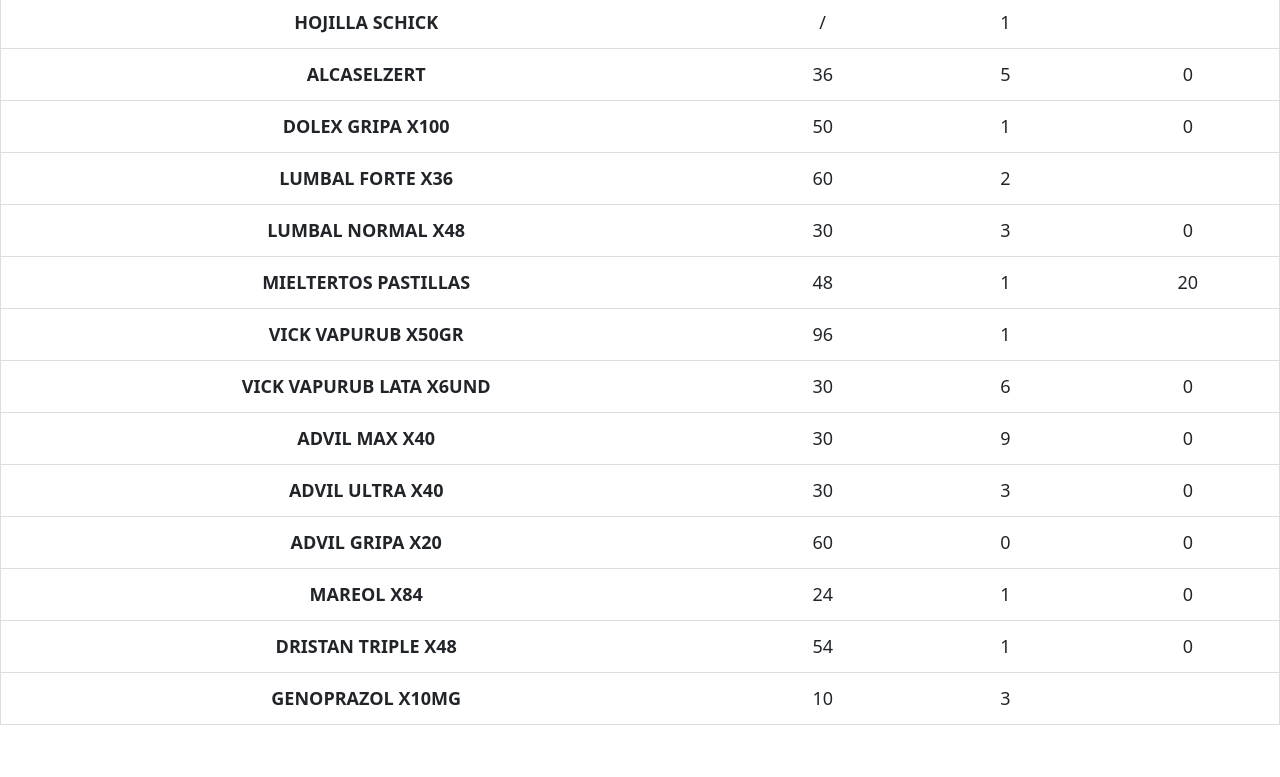
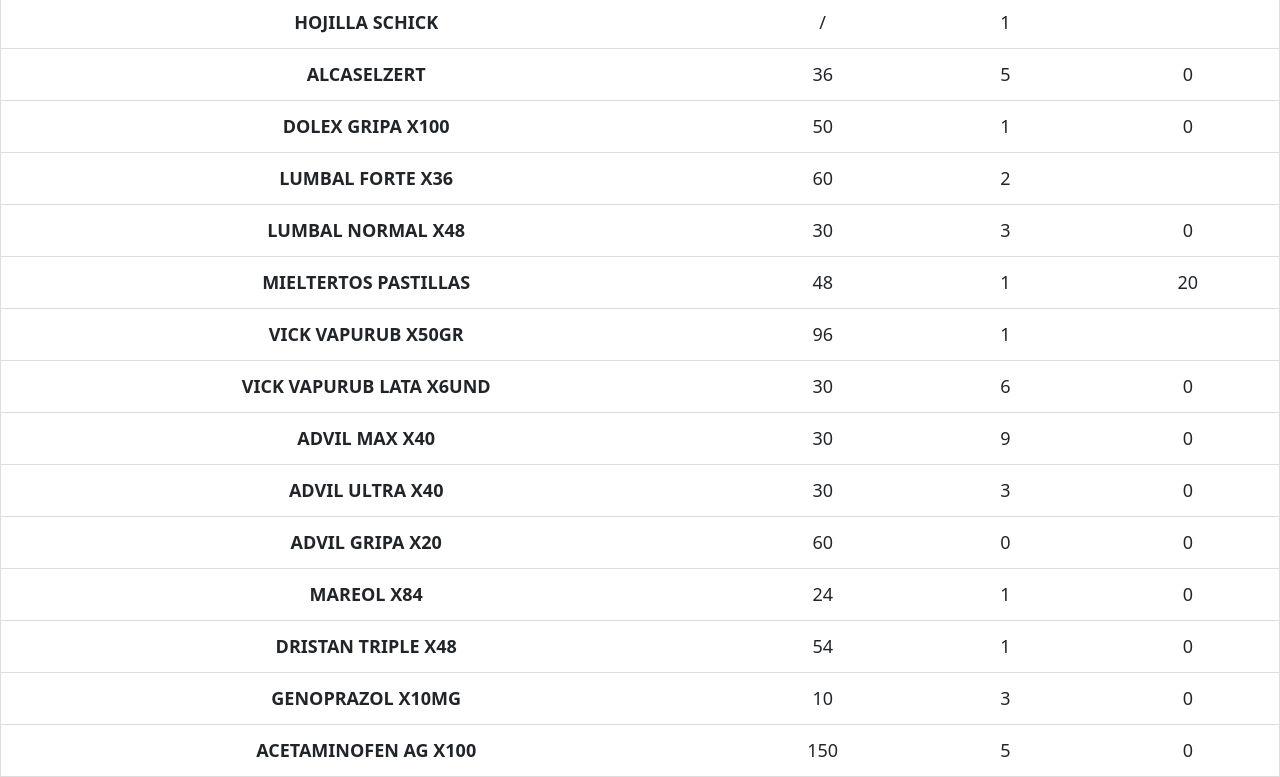
Before and after one commit to soperte/marketB, a plain HTML site: page index.html in a window 1280 px wide. Shown: the part 1828-2605 px from the top of the page. Before the commit the page ends 2553 px from the top, so only its background shows below. Drawn offline with nearby package versions, Linux system fonts and the light colour scheme.

Commit message:
Update inv.html

```diff
--- a/inv.html
+++ b/inv.html
@@ -280,7 +280,13 @@
         <td><b> GENOPRAZOL X10MG </b></td>
         <td> 10 </td>
         <td> 3 </td>
-        <td>  </td>
+        <td> 0 </td>
+      </tr>
+      <tr>
+        <td><b> ACETAMINOFEN AG X100 </b></td>
+        <td> 150 </td>
+        <td> 5 </td>
+        <td> 0 </td>
       </tr>
 
     </tbody>
```
